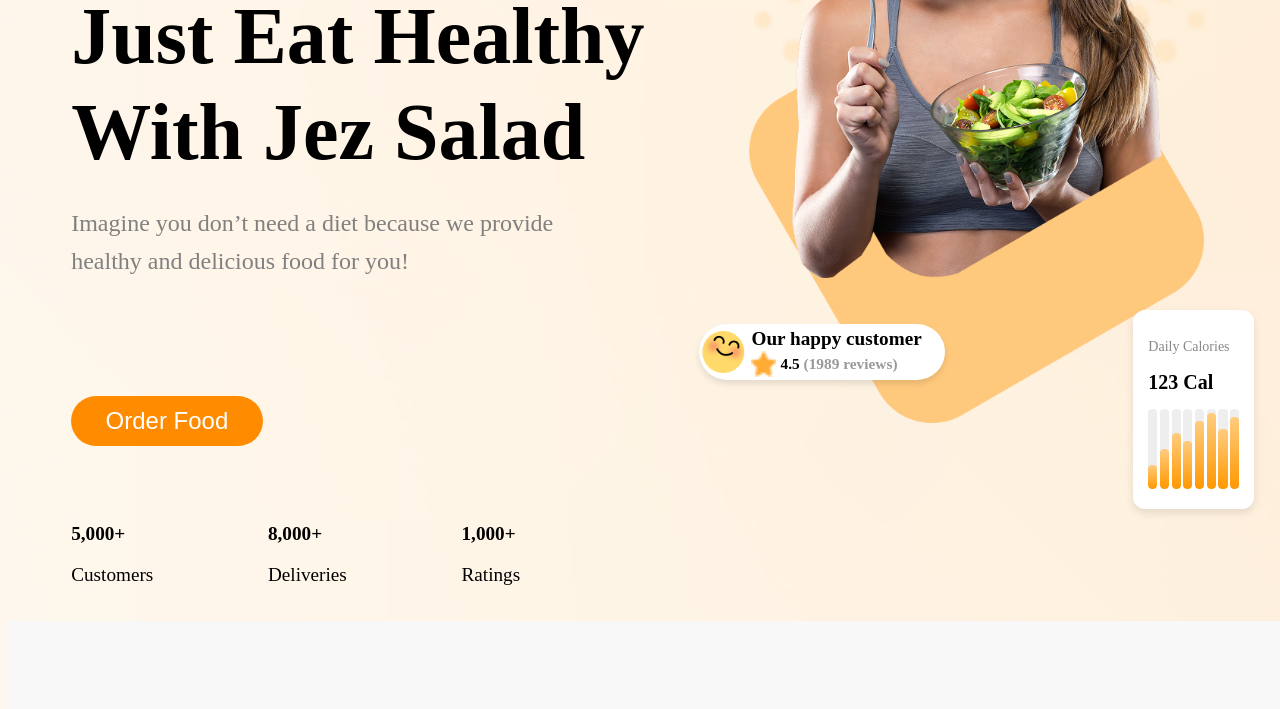
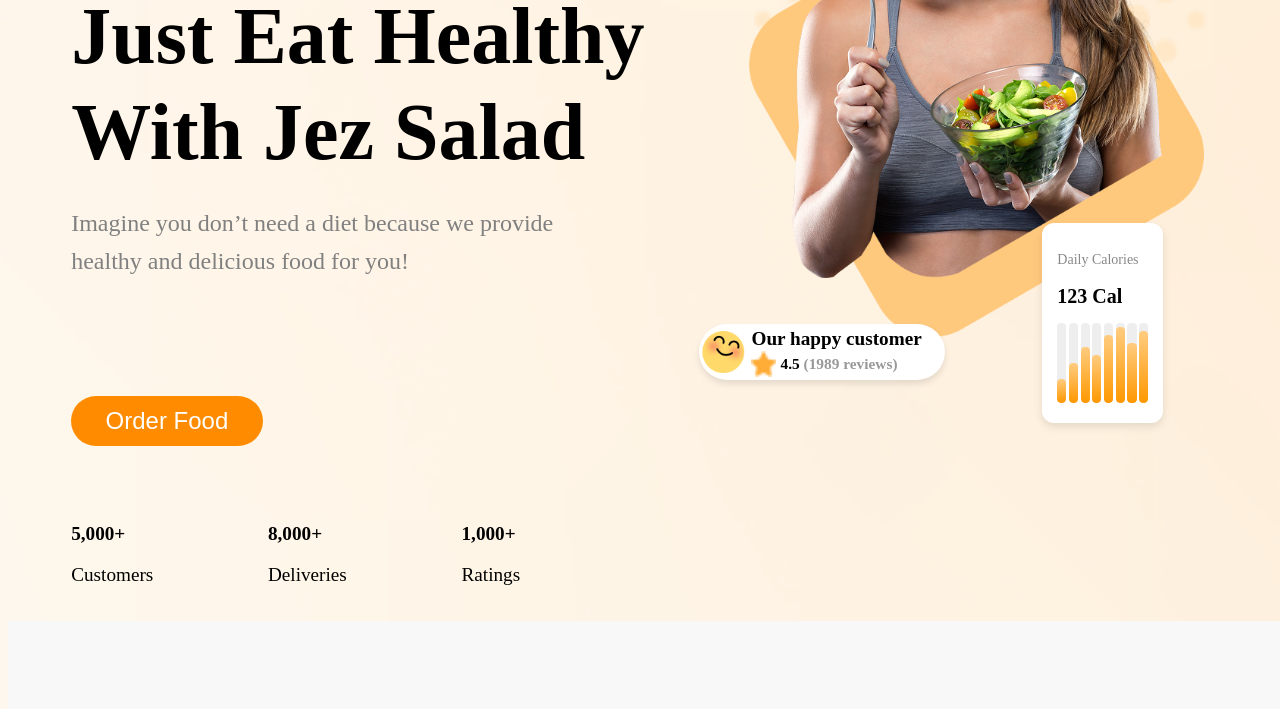
Before and after one commit to Sirska-Mariia/web_homework, a plain HTML site: page index.html in a window 1280 px wide. Shown: the part 418-1127 px from the top of the page. Drawn offline with Linux system fonts and the light colour scheme.

Commit message:
Update mystyle.css

```diff
--- a/mystyle.css
+++ b/mystyle.css
@@ -160,7 +160,7 @@ body {
       position: absolute;
       width: 100%;
       height: auto;
-      bottom: 20%;
+      bottom: 30%;
       right: 1%;
       z-index: -1;
     }
@@ -267,8 +267,8 @@ body {
       border-radius: 12px;
       box-shadow: 0 4px 8px rgba(0, 0, 0, 0.1);
       text-align: left;
-      bottom: 10%;
-      right: -10%;
+      bottom: 20%;
+      right: 10%;
       z-index: 10;
       position: absolute;
   }
```
